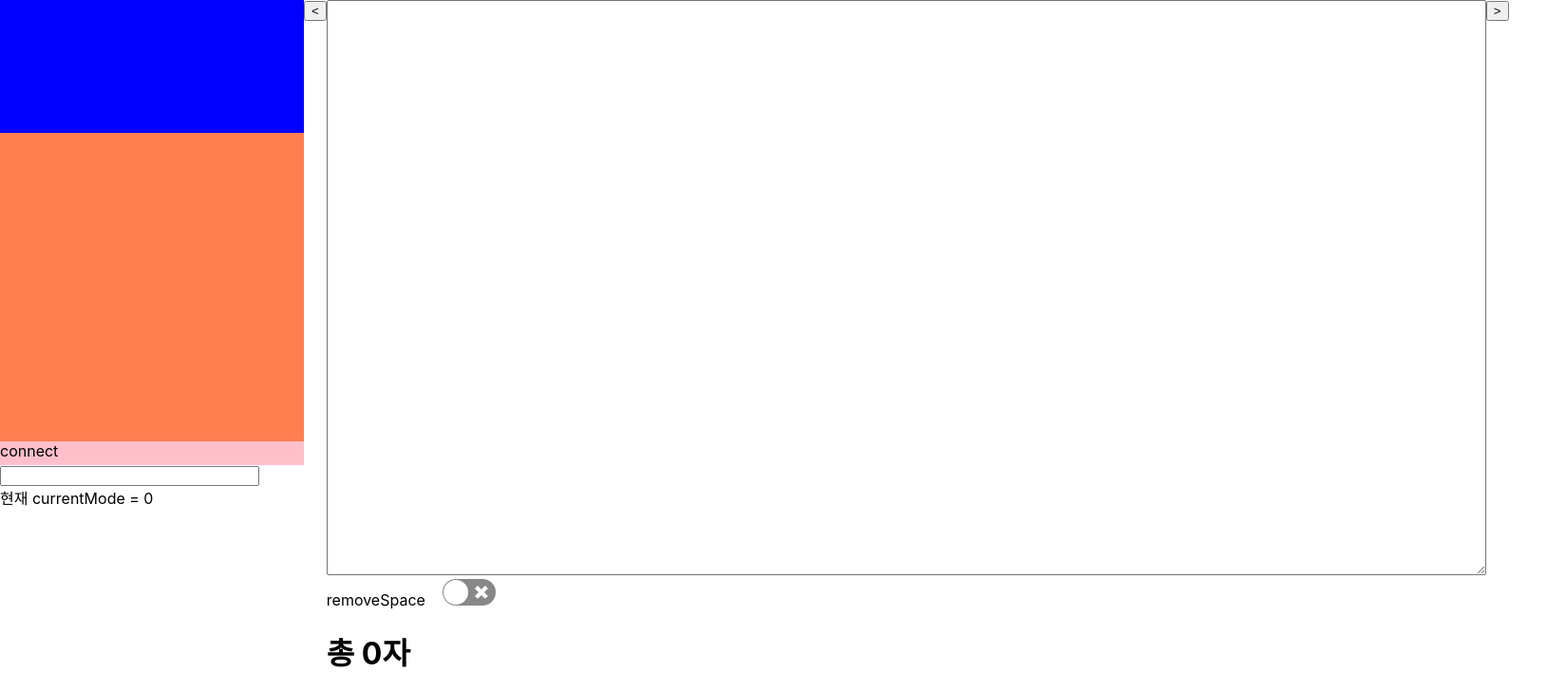
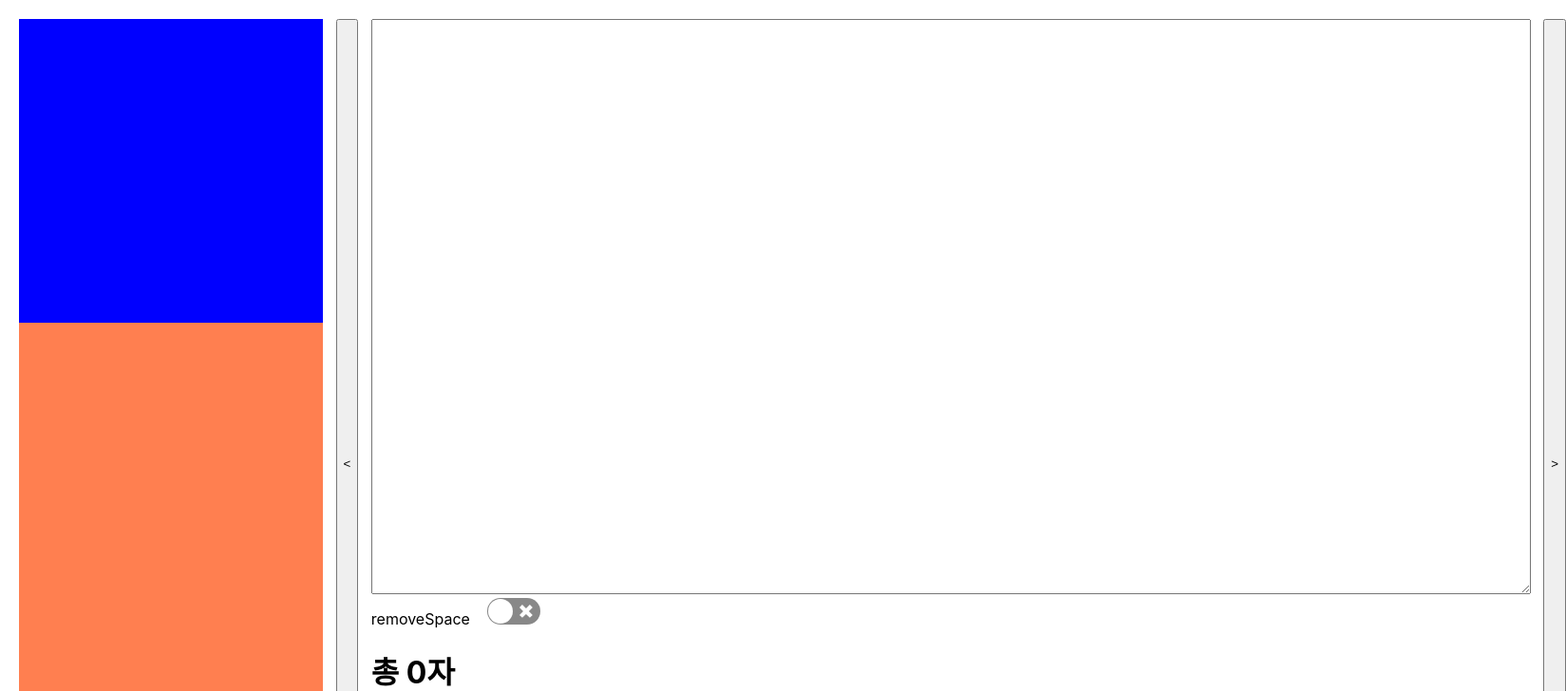
Before and after one commit to lala-p/react_planet, a React (Create React App) app: page /main in a window 1280 px wide. Shown: the top 728 px of the page at 95% size, 1649 px wide, since content can reach past the window. Built offline with nearby package versions, Linux system fonts and the light colour scheme.

Commit message:
readOnly & 단축키 event
(cherry picked from commit 4356f7bae5b296797eb3d9f8b6baba9e9143acdd)

```diff
--- a/package.json
+++ b/package.json
@@ -16,6 +16,7 @@
     "react": "^17.0.2",
     "react-cookie": "^4.1.1",
     "react-dom": "^17.0.2",
+    "react-hotkeys-hook": "^3.4.4",
     "react-redux": "^7.2.5",
     "react-router-dom": "^5.3.0",
     "react-scripts": "4.0.3",
--- a/src/Routes.js
+++ b/src/Routes.js
@@ -4,7 +4,7 @@ import { BrowserRouter as Router, Switch, Route } from 'react-router-dom';
 import PasswordPage from './pages/PasswordPage';
 import TestPage from './pages/TestPage';
 import MainPage from './pages/MainPage';
-import MemoPage from './pages/MainPage';
+// import MemoPage from './pages/MainPage';
 
 class Routes extends React.Component{
 
@@ -16,7 +16,7 @@ class Routes extends React.Component{
 
                     <Route exact path="/" component={PasswordPage} />
                     <Route exact path="/main" component={MainPage} />
-                    <Route exact path="/memo" component={MemoPage} />
+                    {/* <Route exact path="/memo" component={MemoPage} /> */}
                     <Route exact path="/test" component={TestPage} />
 
 
--- a/src/components/MainBoard.js
+++ /dev/null
@@ -1,63 +0,0 @@
-import React, { useEffect, useState } from 'react';
-import { useSelector, useDispatch } from 'react-redux';
-import ToggleSwitch from 'react-switch';
-
-import * as mainTextAction from '../actions/mainText';
-
-
-const MainBoard = () => {
-
-    const dispatch = useDispatch();
-    const selectMainText = useSelector((state) => state.mainText.mainText);
-
-    const [boardText, setboardText] = useState("");
-    const [removeSpace, setremoveSpace] = useState(false);
-
-
-    const onChange = (e) => {
-
-        setboardText(e.target.value)
-        dispatch(mainTextAction.setMainText(e.target.value))
-
-    }
-
-    const keyDownHandler = (e) => {
-        switch (e.keyCode) {
-            case 9:
-                e.preventDefault();
-                setboardText(boardText+'\t')
-                dispatch(mainTextAction.setMainText(boardText+'\t'))
-                break;
-
-            default:
-                break;
-        }
-    }
-
-
-    return(
-
-        <div>
-
-            <div>
-                <textarea name="mainText" cols="150" rows="40" onKeyDown={keyDownHandler} onChange={onChange} value={selectMainText}></textarea>
-                <br />
-                removeSpace &nbsp; &nbsp;
-                <ToggleSwitch onChange={(checked) => setremoveSpace(checked)} checked={removeSpace} />
-
-                <h1>총  {removeSpace ? boardText.replace(/\s/ig, "").length : boardText.replace(/\r?\n|\r/g, "").length}자</h1>
-                <h2>asdfasdfadf</h2>
-            </div>
-            <pre>
-
-                {selectMainText}
-
-            </pre>
-
-        </div>
-
-    )
-
-}
-
-export default MainBoard;
--- a/src/components/MainCommandTable.js
+++ b/src/components/MainCommandTable.js
@@ -9,6 +9,7 @@ import * as mainTextAction from '../actions/mainText';
 import * as astronautAction from '../actions/astronaut';
 import * as historyAction from '../actions/history';
 import * as modeAction from '../actions/mode';
+import { useHotkeys } from 'react-hotkeys-hook';
 
 const MainCommandTable = () => {
 
@@ -27,16 +28,16 @@ const MainCommandTable = () => {
 
     const mode = useSelector((state) => state.mode.mode)
 
-
     const [cookie, setCookie, removeCookie] = useCookies()
 
+    const tableRef = useRef(null)
+    const inputRef = useRef(null)
     const [userInput, setUserInput] = useState("")
+    const [loading, setLoading] = useState(true)
+    const [readOnly, setReadOnly] = useState(false)
 
     const [cmdHistory, setCmdHistory] = useState([])
     const [cmdAddr, setCmdAddr] = useState(-100)
-
-    const tableRef = useRef(null)
-    const [loading, setLoading] = useState(true)
 
     const [cmdScript, setCmdScript] = useState({})
 
@@ -56,6 +57,8 @@ const MainCommandTable = () => {
     // 서버 연결 확인하기
     const ping = () => {
 
+        setReadOnly(true)
+
         let url = "http://localhost:3001/";
 
         axios.get(url)
@@ -69,6 +72,7 @@ const MainCommandTable = () => {
         })
         .finally(() => {
             setLoading(false)
+            setReadOnly(false)
         })
 
         return undefined;
@@ -77,6 +81,7 @@ const MainCommandTable = () => {
     // axios post => server cosmic_dust/planet 덮어씌우기
     const save = () => {
 
+        setReadOnly(true)
         dispatch(historyAction.addMsgHistory('gu:Saving...'))
 
         let url = "http://localhost:3001/main/saveText";
@@ -95,6 +100,9 @@ const MainCommandTable = () => {
                 console.log(error)
                 dispatch(historyAction.addMsgHistory('gu:Save failed.'))
             })
+            .finally(() => {
+                setReadOnly(false)
+            })
 
         return undefined;
     }
@@ -102,23 +110,24 @@ const MainCommandTable = () => {
     // axios get => return server cosmic_dust/planet
     const getMainText = () => {
 
+        setReadOnly(true)
         dispatch(historyAction.addMsgHistory('gu:loading...'))
-        const script = ['loading...']
+
         let url = "http://localhost:3001/main/getText";
 
         axios.get(url)
         .then((response) => {
 
             console.log(response.data)
-            // setsetGuideScript(['!@!'])
-            // setMsgHistory(msgHistory.concat('gu:!@!'))
             dispatch(mainTextAction.setMainText(response.data))
             dispatch(historyAction.addMsgHistory('gu:!@!@!@!@!@!'))
         })
         .catch((error) => {
             console.log(error)
             dispatch(historyAction.addMsgHistory('gu:failed'))
-            // setsetGuideScript(['failed.'])
+        })
+        .finally(() => {
+                setReadOnly(false)
         })
 
         return undefined;
@@ -380,18 +389,20 @@ const MainCommandTable = () => {
                 }
 
                 break;
+            case 27: // esc
+                inputRef.current.blur()
+                break;
             case 38: // arrow up
                 if (cmdAddr > 0) {
                     setCmdAddr(cmdAddr-1)
                 }
-
                 break;
             case 40: // arrow down
                 if (cmdAddr < cmdHistory.length) {
                     setCmdAddr(cmdAddr+1)
                 }
+                break;
 
-                break;
             default:
 
                 break;
@@ -403,9 +414,18 @@ const MainCommandTable = () => {
         setTimeout(() => {
             dispatch(historyAction.addMsgHistory('gu:' + say))
             dispatch(historyAction.shiftGuideScript())
+            setReadOnly(false)
         }, guideTempo)
     }
 
+    // ===================================================
+    // 단축키 설정 -=-=-=-=-=-=-=-=-=-=-=-=-=-=-=-=-=-=-=-=
+    useHotkeys('enter', () => {
+        inputRef.current.focus()
+    })
+
+    // ===================================================
+    // useEffect -=-=-=-=-=-=-=-=-=-=-=-=-=-=-=-=-=-=-=-=-
     useEffect(() => {
         ping()
     }, [])
@@ -424,6 +444,7 @@ const MainCommandTable = () => {
 
         if(guideScript && guideScript.length != 0){
             guideSay(guideScript[0])
+            setReadOnly(true)
         }
 
     }, [guideScript])
@@ -448,7 +469,7 @@ const MainCommandTable = () => {
 
         <div>
 
-            <div ref={tableRef} style={{display: "flex", width: "320px", height: "350px", backgroundColor: "coral", overflow: "auto", flexDirection: "column-reverse"}}>
+            <div ref={tableRef} style={{display: "flex", width: "320px", height: "550px", backgroundColor: "coral", overflow: "auto", flexDirection: "column-reverse"}}>
             {loading ?
                 <div>
                     Loading....
@@ -469,8 +490,16 @@ const MainCommandTable = () => {
             }
 
             </div>
-            <input type="text" style={{width: "265px"}} onKeyDown={(e) => keyDownHandler(e)} value={userInput} onChange={(e)=> setUserInput(e.target.value)} />
-
+            {readOnly ?
+                <input ref={inputRef} type="text" style={{width: "310px"}} value={userInput} readOnly />
+                :
+                <input ref={inputRef} type="text" style={{width: "310px"}} onKeyDown={(e) => keyDownHandler(e)} value={userInput} onChange={(e)=> setUserInput(e.target.value)} />
+            }
+            {readOnly ?
+                <div>readOnly true</div>
+            :
+                <div>readOnly false</div>
+            }
         </div>
     )
 
--- a/src/components/MainGuide.js
+++ b/src/components/MainGuide.js
@@ -9,7 +9,7 @@ const MainGuide = () => {
 
         <div>
 
-            <div style={{backgroundColor: "blue"}}>
+            <div style={{backgroundColor: "blue", height: "320px"}}>
 
                 &nbsp;&nbsp;&nbsp;&nbsp;&nbsp;&nbsp;&nbsp;&nbsp;&nbsp;&nbsp;&nbsp;&nbsp;&nbsp;
                 <br />
--- /dev/null
+++ b/src/components/mode/Help.js
@@ -0,0 +1,27 @@
+import React from 'react';
+
+
+const Help = () => {
+
+
+
+    return(
+
+        <div>
+            1. <br />
+            2. <br />
+            3. <br />
+            4. <br />
+            5. <br />
+            6. <br />
+            7. <br />
+            8. <br />
+            9. <br />
+
+        </div>
+
+    )
+
+}
+
+export default Help;
--- /dev/null
+++ b/src/components/mode/MainBoard.js
@@ -0,0 +1,74 @@
+import React, { useEffect, useState, useRef } from 'react';
+import { useHotkeys } from 'react-hotkeys-hook';
+import { useSelector, useDispatch } from 'react-redux';
+
+import ToggleSwitch from 'react-switch';
+
+import * as mainTextAction from '../../actions/mainText';
+
+
+const MainBoard = () => {
+
+    const dispatch = useDispatch()
+    const selectMainText = useSelector((state) => state.mainText.mainText)
+
+    const boardRef = useRef(null)
+    const [boardText, setboardText] = useState("")
+    const [removeSpace, setremoveSpace] = useState(false)
+
+    const onChange = (e) => {
+
+        setboardText(e.target.value)
+        dispatch(mainTextAction.setMainText(e.target.value))
+
+    }
+
+    const keyDownHandler = (e) => {
+        switch (e.keyCode) {
+            case 9: // tab
+                e.preventDefault();
+                setboardText(boardText+'\t')
+                dispatch(mainTextAction.setMainText(boardText+'\t'))
+                break;
+            case 27: // esc
+                boardRef.current.blur()
+                break;
+
+            default:
+                break;
+        }
+    }
+
+    // ===================================================
+    // 단축키 설정 -=-=-=-=-=-=-=-=-=-=-=-=-=-=-=-=-=-=-=-=
+    useHotkeys('insert', () => {
+        boardRef.current.focus()
+    })
+
+
+    return(
+
+        <div>
+            <div>
+                <textarea ref={boardRef} cols="150" rows="40" onKeyDown={keyDownHandler} onChange={onChange} value={selectMainText}></textarea>
+                <br />
+                removeSpace &nbsp; &nbsp;
+                <ToggleSwitch onChange={(checked) => setremoveSpace(checked)} checked={removeSpace} />
+
+                <h1>총  {removeSpace ? boardText.replace(/\s/ig, "").length : boardText.replace(/\r?\n|\r/g, "").length}자</h1>
+                <h2>asdfasdfadf</h2>
+            </div>
+            {document.activeElement == boardRef.current?
+                <div>true</div>
+                :
+                <div>false</div>
+            }
+
+
+        </div>
+
+    )
+
+}
+
+export default MainBoard;
--- a/src/components/MemoBox.js
+++ b/src/components/mode/MemoBox.js
@@ -9,7 +9,7 @@ const MemoBoard = () => {
 
     return(
 
-        <div>
+        <div style={{height: "900px", overflow: "scroll"}}>
 
             {test}
             <button onClick={()=> setTest('asdfasdfadfsfdasdf')}>click</button>
--- a/src/pages/MainPage.js
+++ b/src/pages/MainPage.js
@@ -1,43 +1,48 @@
-import React, { useState, useEffect } from 'react';
+import React, { useState, useEffect, useRef } from 'react';
 import { useSelector, useDispatch } from 'react-redux';
+import { useHotkeys } from 'react-hotkeys-hook';
 
 import * as modeAction from '../actions/mode';
 
-import MainBoard from '../components/MainBoard';
-import MemoBox from '../components/MemoBox';
+import MainBoard from '../components/mode/MainBoard';
+import MemoBox from '../components/mode/MemoBox';
 import MainCommandTable from '../components/MainCommandTable';
 import MainGuide from '../components/MainGuide';
+import Help from '../components/mode/Help';
+
 
 const MainPage = () => {
 
     const dispatch = useDispatch();
     const currentMode = useSelector((state) => state.mode.currentMode);
 
-
-    useEffect(() => {
-
-
-    }, [])
-
-
     const modeHandler = () => {
 
         switch (currentMode) {
             case 0:
                 return <MainBoard></MainBoard>
-
             case 1:
                 return <MemoBox></MemoBox>
+
             default:
-                break;
+                return <Help></Help>
+
         }
 
     }
 
+    useHotkeys('shift+up', ()=> dispatch(modeAction.rangeControl(-1)))
+    useHotkeys('shift+down', ()=> dispatch(modeAction.rangeControl(1)))
+
+    useEffect(() => {
+
+    }, [])
+
+
 
     return(
-        <div style={{display: "flex", width: "100%"}}>
-            <div style={{width: "350px"}}>
+        <div style={{display: "flex", paddingTop: "20px", paddingLeft:"20px"}}>
+            <div style={{width: "320px"}}>
                 <div>
                     {/* MainGuide */}
                     <MainGuide></MainGuide>
@@ -50,12 +55,17 @@ const MainPage = () => {
                 현재 currentMode = {currentMode}
                 <br />
             </div>
+            &nbsp;&nbsp;&nbsp;
+            &nbsp;&nbsp;&nbsp;
+            &nbsp;&nbsp;&nbsp;
 
-            <div><button onClick={()=> dispatch(modeAction.rangeControl(-1))}>&lt;</button></div>
-            <div style={{display: "flex"}}>
+            <div><button onClick={()=> dispatch(modeAction.rangeControl(-1))} style={{height: "100%"}}>&lt;</button></div>
+            &nbsp;&nbsp;&nbsp;
+            <div style={{display: "flex", width: "1400px"}}>
                 {modeHandler()}
             </div>
-            <div><button onClick={()=> dispatch(modeAction.rangeControl(1))}>&gt;</button></div>
+            &nbsp;&nbsp;&nbsp;
+            <div><button onClick={()=> dispatch(modeAction.rangeControl(1))} style={{height: "100%"}}>&gt;</button></div>
 
         </div>
 
--- a/src/pages/PasswordPage.js
+++ b/src/pages/PasswordPage.js
@@ -1,6 +1,7 @@
 import React, {useState, useEffect} from 'react';
 import axios from 'axios';
 import Astronaut from '../cosmic_dust/Astronaut';
+import { useHotkeys } from 'react-hotkeys-hook';
 
 
 const Password = () => {
--- a/src/reducers/mode.js
+++ b/src/reducers/mode.js
@@ -8,7 +8,7 @@ const initialStates = {
     mode: [
         'board',
         'memobox',
-
+        'help',
     ],
     currentMode: 0,
 
```
Also changed, not shown: 1 other file (tests, documents, lock files or other folders).
